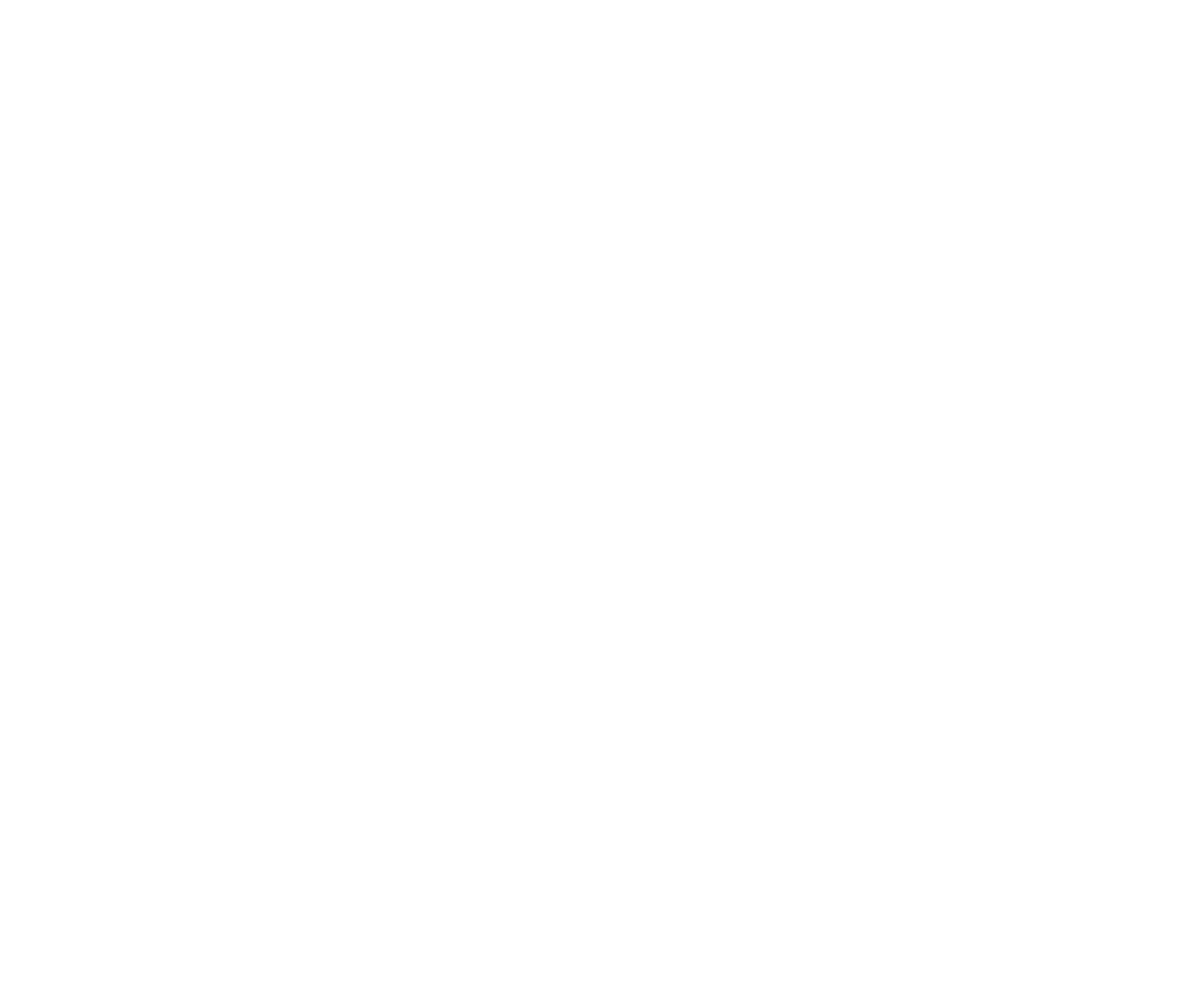
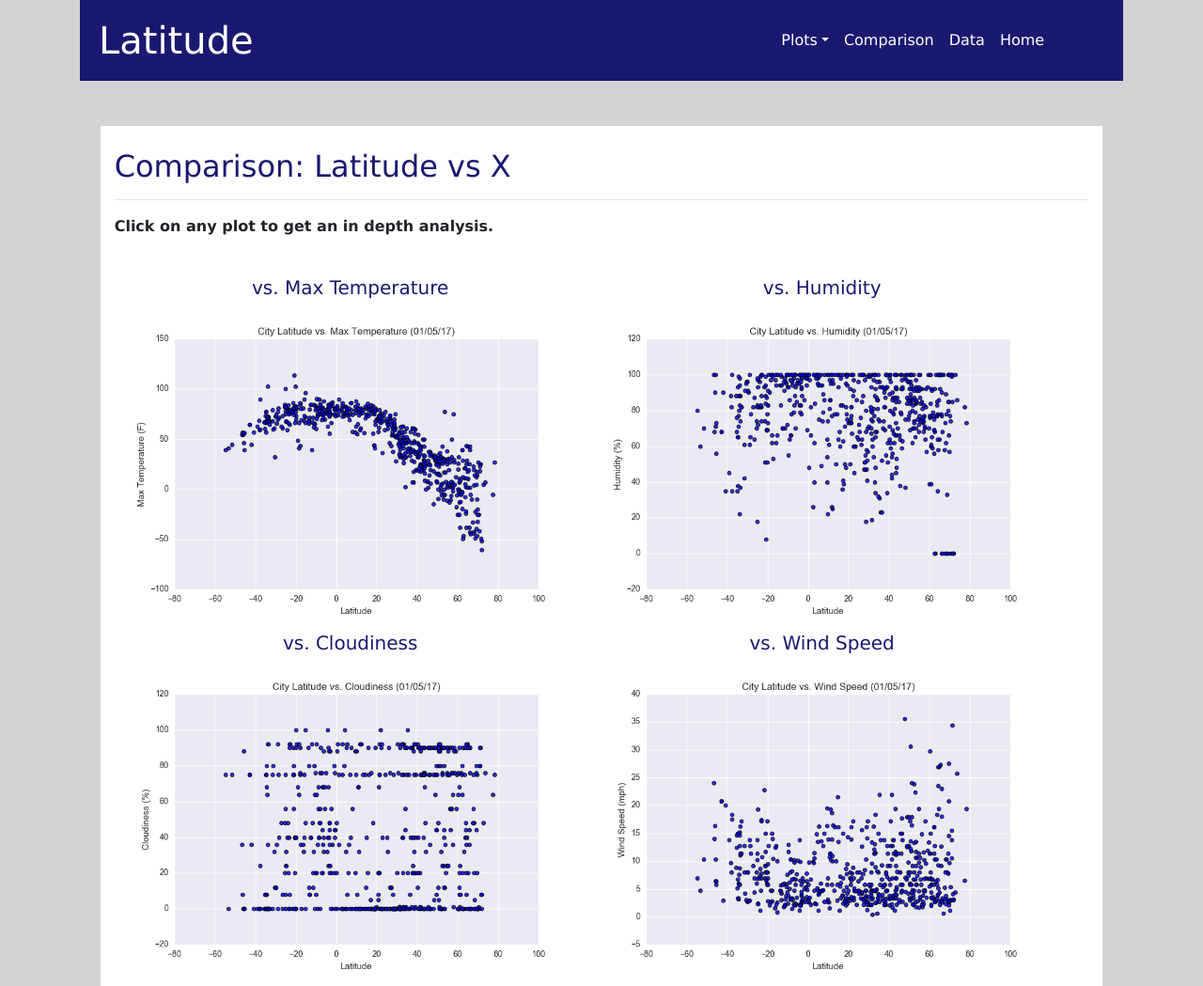
Before and after one commit to Corters22/Weather_Web_App, a plain HTML site: page comparison.html in a window 1280 px wide. Shown: the whole page at 94% size. Before the commit the page ends 800 px from the top, so only its background shows below. Drawn offline with nearby package versions, Linux system fonts and the light colour scheme.

Commit message:
finished all but data page, no pages are responsive to size of screen

```diff
--- a/comparison.html
+++ b/comparison.html
@@ -0,0 +1,88 @@
+<!DOCTYPE html>
+<html lang="en">
+<head>
+    <meta charset="UTF-8">
+    <meta http-equiv="X-UA-Compatible" content="IE=edge">
+    <meta name="viewport" content="width=device-width, initial-scale=1.0">
+    <title>Home</title>
+    <link rel="stylesheet" href="https://maxcdn.bootstrapcdn.com/bootstrap/4.5.2/css/bootstrap.min.css">
+    <script src="https://ajax.googleapis.com/ajax/libs/jquery/3.5.1/jquery.min.js"></script>
+    <script src="https://cdnjs.cloudflare.com/ajax/libs/popper.js/1.16.0/umd/popper.min.js"></script>
+    <script src="https://maxcdn.bootstrapcdn.com/bootstrap/4.5.2/js/bootstrap.min.js"></script>
+    <link rel="stylesheet" href="style.css" type='text/css'>
+</head>
+<body class="body">
+  <div class='container'>
+
+  <!--Navbar -->
+
+  <nav class="navbar navbar-expand-sm col-md-12">
+    <div class="navbar-text heading col-md-8">
+      Latitude
+    </div>
+    <!-- <button class="navbar-toggler" type="button" data-toggle="collapse" data-target="#navbarTogglerDemo01" aria-controls="navbarTogglerDemo01" aria-expanded="false" aria-label="Toggle navigation">
+      <span class="navbar-toggler-icon"></span>
+    </button>
+    <div class="collapse navbar-collapse" id="navbarTogglerDemo02"> -->
+        <ul class="navbar-nav col-md-4">
+          <li class="nav-item dropdown">
+            <a class="nav-link dropdown-toggle" href="#" id='plotdropdown' role='button' data-toggle='dropdown'
+            >Plots</a>
+            <div class='dropdown-menu' style=background-color:midnightblue aria-labelledby="plotdropdown">
+                <a class='dropdown-item' href='visualization-temp.html'>Temperature</a>
+                <a class='dropdown-item' href='visualization-humidity.html'>Humidity</a>
+                <a class='dropdown-item' href='visualization-cloud.html'>Cloudiness</a>
+                <a class='dropdown-item' href='visualization-wind.html'>Wind Speed</a>
+            </div>
+          </li>
+          <li class="nav-item">
+            <a class="nav-link" href="comparison.html">Comparison</a>
+        </li>
+        <li class="nav-item">
+          <a class="nav-link" href="data.html">Data</a>
+          </li>
+          <li class='nav-item'>
+            <a class="nav-link" href="index.html">Home</a>
+        </ul>
+        </div>
+      </nav>
+      <br/>
+      <br/>
+
+    <!-- content -->
+    <div class='container-fluid'>
+        <div class='row'>
+            <div class='col-md-1 col-sm-0'></div>
+            <div class='col-md-10 col-sm-12' style='background-color: white'>
+                <br/>
+            <h2 style='color:midnightblue'>Comparison: Latitude vs X</h2>
+            <hr>
+            <strong><p>Click on any plot to get an in depth analysis.</p></strong>
+            <br/>
+            <table>
+                <tr>
+                    <td>
+                        <h5 style='color:midnightblue'>vs. Max Temperature</h5>
+                        <a href='visualization-temp.html'><img src='Visualizations/Fig1.png' alt='Latitude vs Temp' style='width:500px'></a>
+                    </td>
+                    <td>
+                        <h5 style='color:midnightblue'>vs. Humidity</h5>
+                        <a href='visualization-humidity.html'><img src='Visualizations/Fig2.png' alt='Latitude vs Humidity' style='width:500px'></a>
+                    </td>
+                </tr>
+                <tr>
+                    <td>
+                        <h5 style='color:midnightblue'>vs. Cloudiness</h5>
+                        <a href='visualization-cloud.html'><img src='Visualizations/Fig3.png' alt='Latitude vs Cloud' style='width:500px'></a>
+                    </td>
+                    <td>
+                        <h5 style='color:midnightblue'>vs. Wind Speed</h5>
+                        <a href='visualization-wind.html'><img src='Visualizations/Fig4.png' alt='Latitude vs Wind' style='width:500px'></a>
+                    </td>
+                </tr>
+            </table>
+
+            </div>
+
+        </div>
+    </div>
--- a/style.css
+++ b/style.css
@@ -58,8 +58,16 @@
       height:500px
   }
 
+  table h5{
+      text-align: center;
+  }
+
  @media (max-width:600px) {
      .vis_image {
          height:300px
      }
+     table > tr td {
+        display: inline-block;
+        width: 100%
+     }
  }
```
Also changed, not shown: data.html (+50 -0 lines), index.html (+2 -2 lines), visualization-cloud.html (+4 -5 lines), visualization-humidity.html (+2 -2 lines), visualization-temp.html (+2 -2 lines), visualization-wind.html (+2 -2 lines).
